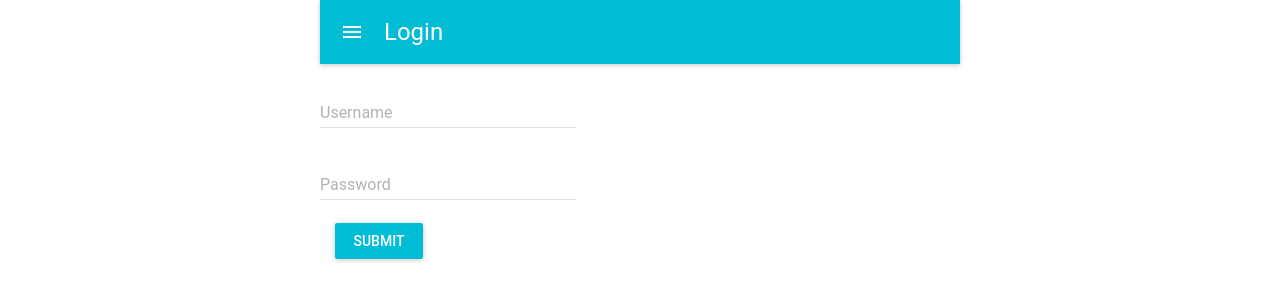
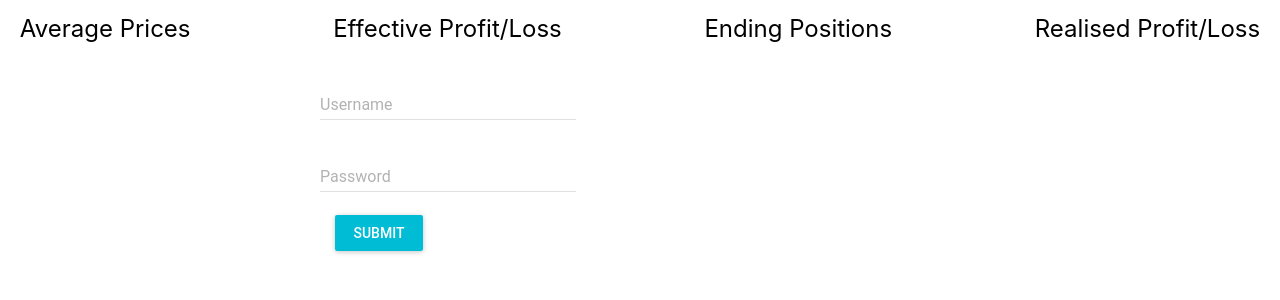
Before and after one commit to GradGradius/CodingChallenge, a React (Create React App) app in the folder registration/: page /login in a window 1280 px wide. Shown: the top 300 px of the page. Built offline with nearby package versions, Linux system fonts and the light colour scheme.

Commit message:
navbat +styles

```diff
--- a/registration/src/App.js
+++ b/registration/src/App.js
@@ -4,9 +4,9 @@ import './App.css';
 import Cookies from 'js-cookie';
 import AuthApi from './contexts/AuthApi';
 import Login from './pages/Login';
-import Dataflow from './pages/Dataflow';
 import CheckBox from './pages/AveragePrices'
 import AveragePrices from './pages/AveragePrices';
+import {NavBar} from './pages/NavBar'
 
 
 function App() {
@@ -27,17 +27,22 @@ class Routes extends Component{
   static contextType = AuthApi;
   render() {
     return (
+      <>
+      <NavBar/>
       <Switch>
           <ProtectedLogin path="/login" component={Login} auth={this.context.auth}/>
           <ProtectedRoute path="/average" component={AveragePrices} auth={this.context.auth}/>
           <Redirect path="/" to="/average"/>
       </Switch>
+      </>
     )
   }
 }
 
 const ProtectedRoute = ({auth, component:Component, ...rest}) => {
   return(
+    <>
+
     <Route
       {... rest}
       render ={()=>auth ? (
@@ -45,7 +50,8 @@ const ProtectedRoute = ({auth, component:Component, ...rest}) => {
       ): (
         <Redirect to="/login"/>
       )}
-    />)
+    />
+    </>)
 }
 
 const ProtectedLogin = ({auth, component:Component, ...rest}) => {
--- a/registration/src/pages/AveragePrices.jsx
+++ b/registration/src/pages/AveragePrices.jsx
@@ -4,7 +4,7 @@ import axios from 'axios'
 
 
 const AveragePrices = () => {
-    const [data, setData] = useState(mockedData.data);
+    const [data, setData] = useState([]);
     const [startDate, setStartDate] = useState(Date.now());
     const [endDate, setEndDate] = useState(Date.now());
 
--- a/registration/src/pages/EndingPositions.jsx
+++ b/registration/src/pages/EndingPositions.jsx
@@ -1,5 +1,6 @@
 import React, {useState} from 'react';
 import {exportedUserName} from "./Login"
+import axios from 'axios'
 
 const EndingPositions = () => {
     const [data, setData] = useState('');
@@ -37,7 +38,7 @@ const EndingPositions = () => {
         </table>
         </>
 
-
-        </>
     )
 }
+
+export default EndingPositions;
--- a/registration/src/pages/Login.jsx
+++ b/registration/src/pages/Login.jsx
@@ -46,11 +46,10 @@ class Login extends Component {
 
 render() {
     return (
-      <div className={styles.loginFrame}>
+      <div >
         <MuiThemeProvider>
 
-          <div>
-            <AppBar title="Login"/>
+          <div className={styles.loginFrame}>
             <TextField
               hintText="Enter your Username"
               floatingLabelText="Username"
--- /dev/null
+++ b/registration/src/pages/NavBar.jsx
@@ -0,0 +1,14 @@
+import React from 'react'
+import {Link} from 'react-router-dom'
+import styles from './NavBar.module.css'
+
+export const NavBar = () => {
+    return (
+        <div className={styles.navbar}>
+            <Link to='/average' replace className={styles.button}>Average Prices</Link>
+            <Link to='/effectiveprofit' replace className={styles.button}>Effective Profit/Loss</Link>
+            <Link to='/positions' replace className={styles.button}>Ending Positions</Link>
+            <Link to='/realisedprofit' replace className={styles.button}>Realised Profit/Loss</Link>
+        </div>
+    )
+}
--- /dev/null
+++ b/registration/src/pages/NavBar.module.css
@@ -0,0 +1,18 @@
+.navbar {
+    position: sticky;
+    display: flex;
+    flex-direction: row;
+    align-items: center;
+    justify-content: space-between;
+    height: 3vh;
+    font-size: 3vh;
+    margin: 2vh;
+}
+.button{
+    margin: 0vw 0.3vw;
+}
+
+a {
+    text-decoration: none;
+    color: black;
+}
--- a/registration/src/pages/RealisedProfit.jsx
+++ b/registration/src/pages/RealisedProfit.jsx
@@ -1,7 +1,8 @@
 import React, {useState} from 'react';
 import {exportedUserName} from "./Login"
+import axios from 'axios'
 
-const EndingPositions = () => {
+const RealisedProfit = () => {
     const [data, setData] = useState('');
     const creds = {
         "user_id": exportedUserName
@@ -36,3 +37,5 @@ const EndingPositions = () => {
         </>
     )
 }
+
+export default RealisedProfit;
```
Also changed, not shown: registration/src/pages/EffectiveProfit.jsx (+4 -3 lines).
